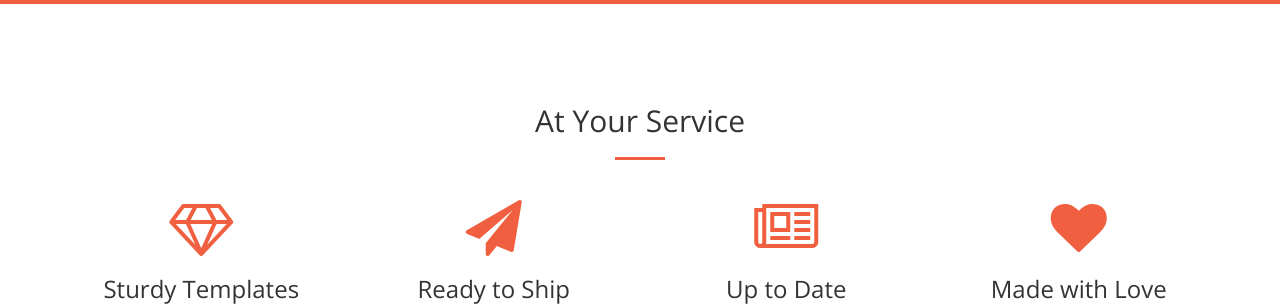
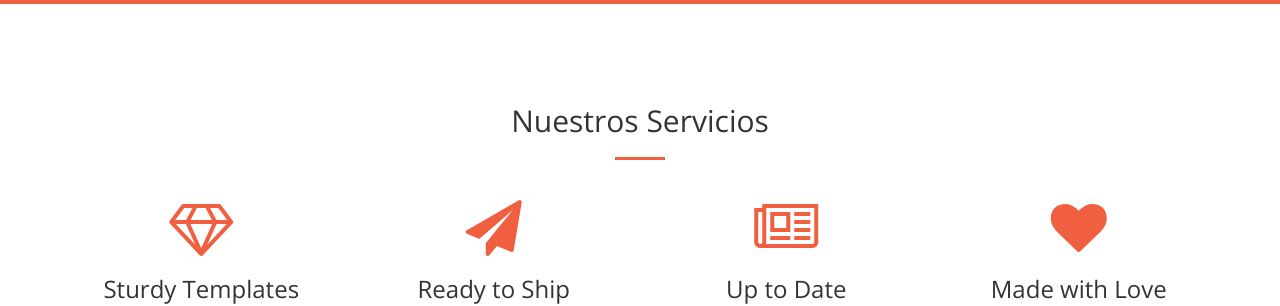
Before and after one commit to csksecurity/csksecurity.github.io, a Jekyll site: the page built from index.html, in a window 1280 px wide and 900 px high, scrolled down 1154 px. Shown: the part 160-466 px from the top of the window. Built offline with Jekyll 4.4.1, drawn with Linux system fonts in a browser that asks for light colours.

Commit message:
servicios

```diff
--- a/_includes/services.html
+++ b/_includes/services.html
@@ -2,7 +2,7 @@
     <div class="container">
         <div class="row">
             <div class="col-lg-12 text-center">
-                <h2 class="section-heading">At Your Service</h2>
+                <h2 class="section-heading">Nuestros Servicios</h2>
                 <hr class="primary">
             </div>
         </div>
```
